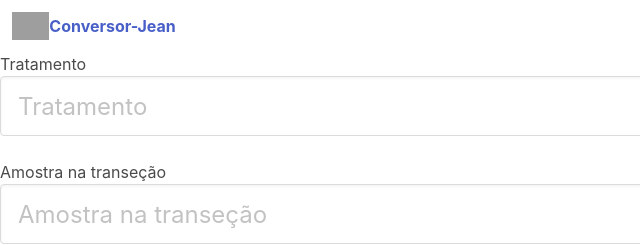
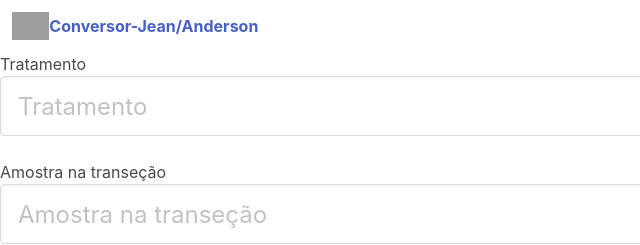
Before and after one commit to wesleytessaro/jean-json-readfile, a website: page index.html in a window 1280 px wide. Shown: the top 245 px of the page, 0-640 px from the left. Drawn offline with nearby package versions, Linux system fonts and the light colour scheme; grey boxes are pictures that could not be loaded.

Commit message:
change head html

```diff
--- a/index.html
+++ b/index.html
@@ -17,7 +17,7 @@
                 <img src="https://cdn-icons-png.flaticon.com/512/1134/1134437.png"
                     alt="Bulma: Free, open source, and modern CSS framework based on Flexbox">
                 <b>
-                    <h1 class="negrito">Conversor-Jean</h1>
+                    <h1 class="negrito">Conversor-Jean/Anderson</h1>
                 </b>
             </a>
 
```
